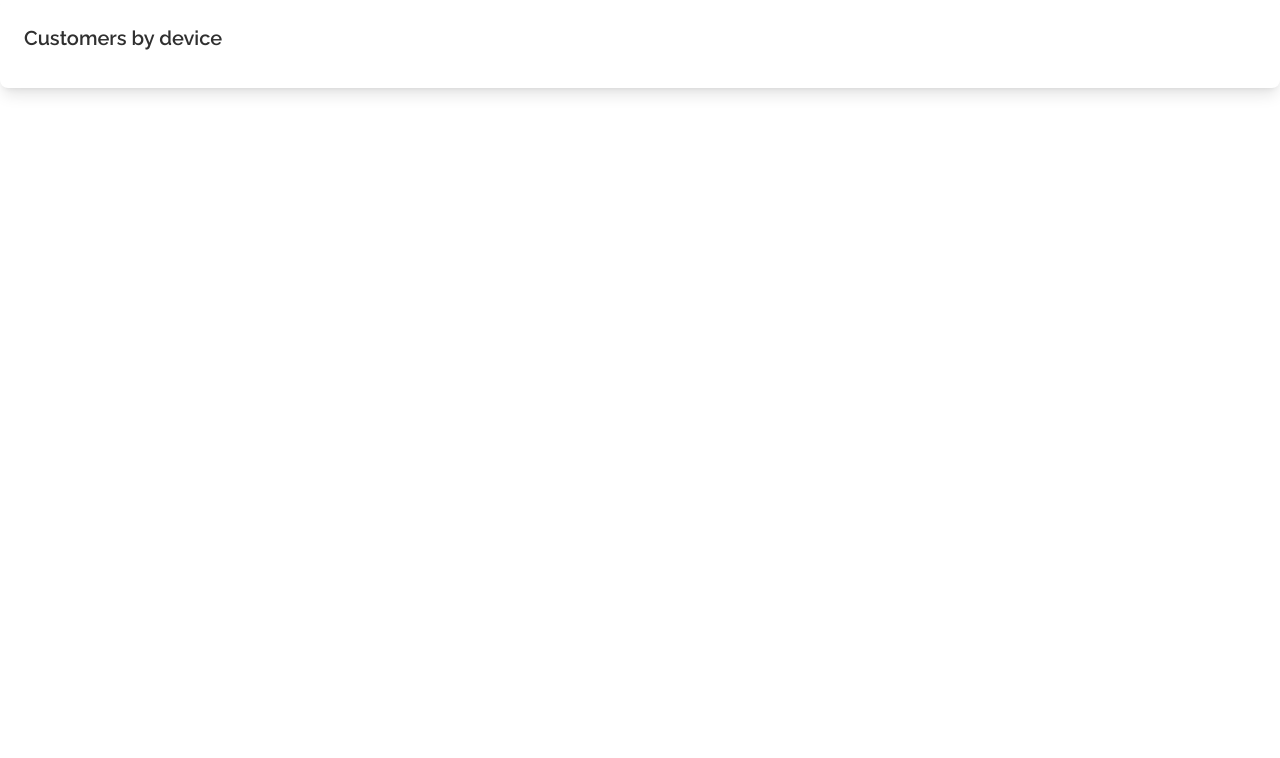
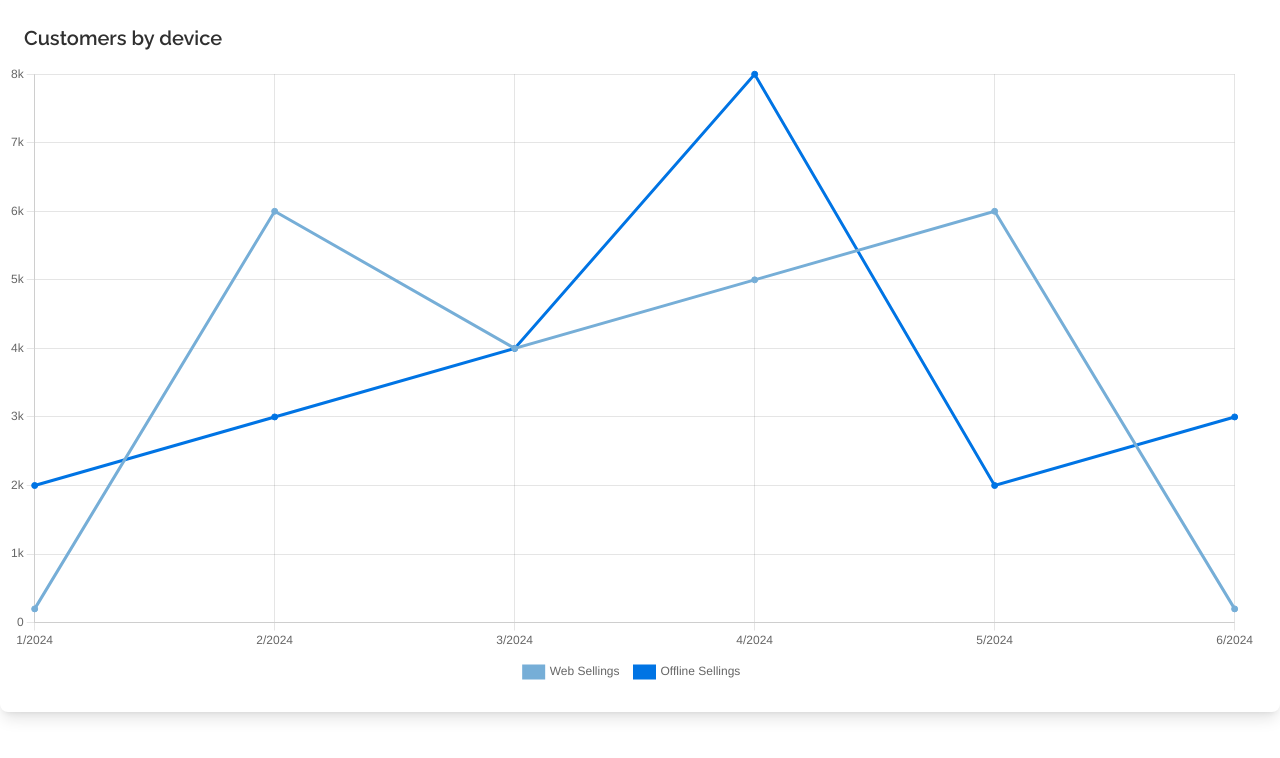
Before and after one commit to sunilbrown89/Ungray-technology, a Next.js app in the folder frontend/: page /admin/ComponentFour in a window 1280 px wide. Shown: the top 758 px of the page. Built offline with nearby package versions, Linux system fonts and the light colour scheme.

Commit message:
changes 3

```diff
--- a/frontend/package.json
+++ b/frontend/package.json
@@ -12,12 +12,14 @@
     "@material-table/core": "^0.2.33",
     "@material-table/exporters": "^1.0.12",
     "apexcharts": "^3.41.1",
+    "chart.js": "^4.4.3",
     "formik": "^2.4.3",
     "next": "13.4.12",
     "nprogress": "^0.2.0",
     "quill": "^1.3.7",
     "react": "^18.2.0",
     "react-apexcharts": "^1.4.1",
+    "react-chartjs-2": "^5.2.0",
     "react-countup": "^6.4.2",
     "react-date-range": "^1.4.0",
     "react-dom": "18.2.0",
--- a/frontend/src/components/Analytics/SalesChart.tsx
+++ b/frontend/src/components/Analytics/SalesChart.tsx
@@ -1,72 +1,95 @@
+// SalesChart.tsx
 import React from "react";
-import ReactApexChart from "react-apexcharts";
+import { Line } from "react-chartjs-2";
+import {
+  Chart as ChartJS,
+  CategoryScale,
+  LinearScale,
+  PointElement,
+  LineElement,
+  Title,
+  Tooltip,
+  Legend,
+} from "chart.js";
+
+ChartJS.register(
+  CategoryScale,
+  LinearScale,
+  PointElement,
+  LineElement,
+  Title,
+  Tooltip,
+  Legend
+);
+
+interface SalesData {
+  webSellings: number[];
+  offlineSellings: number[];
+}
 
 const SalesChart: React.FC = () => {
-  const series = [
-    {
-      name: "Web Selling",
-      data: [
-        200, 6000, 4000, 5000, 6000, 200, 6000, 4000, 5000, 6000, 200, 6000,
-        4000, 5000, 6000, 200, 6000, 4000, 5000, 6000,
-      ],
-    },
-    {
-      name: "Offline Sell",
-      data: [
-        2000, 3000, 4000, 8000, 2000, 3000, 4000, 8000, 2000, 3000, 4000, 8000,
-        2000, 3000, 4000, 8000, 2000, 3000, 4000, 8000,
-      ],
-    },
-  ];
+  const data: SalesData = {
+    webSellings: [200, 6000, 4000, 5000, 6000, 200],
+    offlineSellings: [2000, 3000, 4000, 8000, 2000, 3000],
+  };
 
   const options: any = {
-    chart: {
-      type: "line",
-      height: 350,
-      toolbar: {
-        show: false, // Hide zoom and other options
+    responsive: true,
+    indexAxis: "x",
+    scales: {
+      x: {
+        type: "category",
+        labels: ["1/2024", "2/2024", "3/2024", "4/2024", "5/2024", "6/2024"],
+      },
+      y: {
+        beginAtZero: true,
+        ticks: {
+          // Format y-axis labels to show 'k' for thousands
+          callback: function (value: number) {
+            if (value >= 1000) {
+              return `${value / 1000}k`;
+            }
+            return value;
+          },
+        },
       },
     },
-    stroke: {
-      curve: "smooth",
-      width: 2,
-    },
-    yaxis: {
-      min: 0,
-      max: 8000,
-      tickAmount: 2,
-      labels: {
-        formatter: (value: number) => `${value / 1000}k`,
+    plugins: {
+      legend: {
+        position: "bottom", // Place the legend at the bottom of the chart
+        labels: {
+          boxWidth: 20, // Width of the colored box in the legend
+          padding: 15, // Padding between the legend items
+        },
       },
-    },
-    xaxis: {
-      labels: {
-        show: false, // Hide x-axis labels
-      },
-    },
-    colors: ["#0000FF", "#76aed7"], // Blue and green lines
-    legend: {
-      show: true, // Show legend
-      position: "bottom", // Position legend at the bottom
-      horizontalAlign: "start", // Align legend to the center
-      markers: {
-        shape: "Rectangle", // Change legend marker shape to square
-      },
-      onItemClick: {
-        toggleDataSeries: false, // Allow toggling of series visibility
+      title: {
+        display: false,
+        text: "Monthly Sales Data",
       },
     },
   };
 
+  const chartData = {
+    labels: ["1/2024", "2/2024", "3/2024", "4/2024", "5/2024", "6/2024"],
+    datasets: [
+      {
+        label: "Web Sellings",
+        data: data.webSellings,
+        borderColor: "#76aed7",
+        backgroundColor: "#76aed7",
+      },
+      {
+        label: "Offline Sellings",
+        data: data.offlineSellings,
+        borderColor: "#0074e4",
+        backgroundColor: "#0074e4",
+      },
+    ],
+  };
+
   return (
-    <div>
-      <ReactApexChart
-        options={options}
-        series={series}
-        type="line"
-        height={300}
-        // width={200}
-      />
+    <div style={{ height: "100%", width: "100%" }}>
+      <Line options={options} data={chartData} />
     </div>
   );
 };
--- a/frontend/src/pages/admin/ComponentFour.tsx
+++ b/frontend/src/pages/admin/ComponentFour.tsx
@@ -1,4 +1,7 @@
-import SalesChart from "../../components/Analytics/SalesChart";
+// import SalesChart from "../../components/Analytics/SalesChart";
+// import SalesChart from "@/components/Analytics/SalesChart";
+
+import SalesChart from "@/components/Analytics/SalesChart";
 import React from "react";
 
 const ComponentFour = () => {
@@ -8,7 +11,9 @@ const ComponentFour = () => {
         <p className="text-xl font-semibold">Customers by device</p>
       </div>
       <div className="-ml-4">
-        <div className="w-full">{/* <SalesChart /> */}</div>
+        <div className="w-full">
+          <SalesChart />
+        </div>
       </div>
     </div>
   );
```
Also changed, not shown: 1 other file (tests, documents, lock files or other folders).
